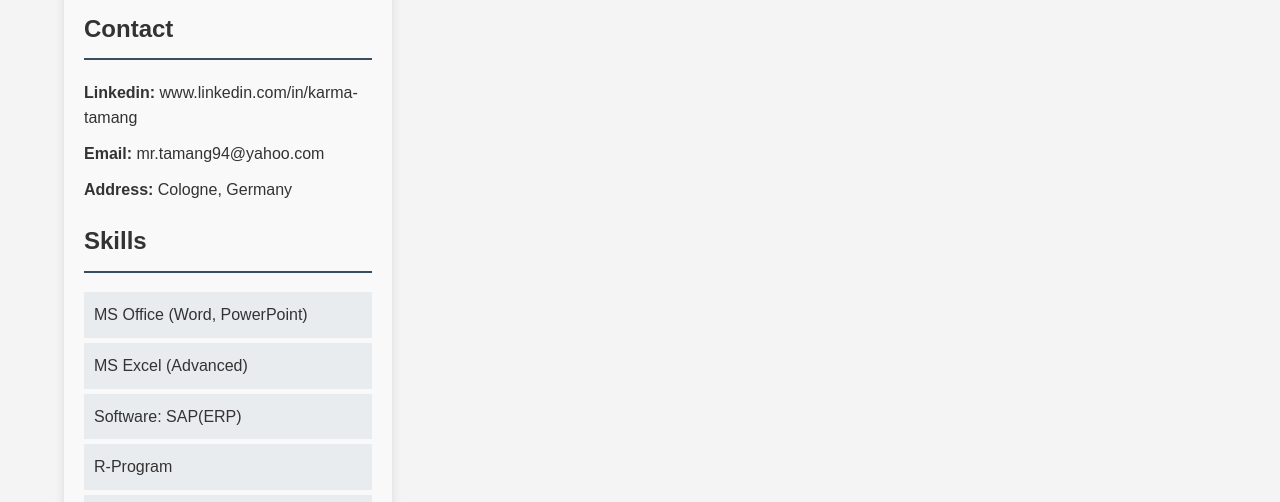
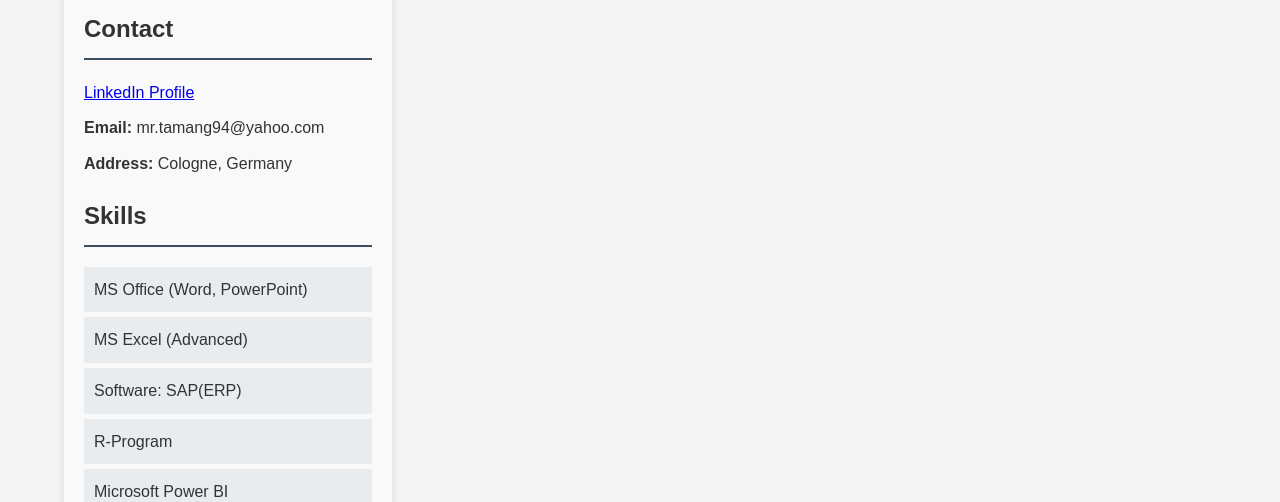
Before and after one commit to Soundchakra/My-CV, a plain HTML site: page index.html in a window 1280 px wide. Shown: the part 598-1100 px from the top of the page. Drawn offline with Linux system fonts and the light colour scheme.

Commit message:
Update index.html

```diff
--- a/index.html
+++ b/index.html
@@ -22,7 +22,7 @@
                 </div>
                 <section id="contact">
                     <h2>Contact</h2>
-                    <p><strong>Linkedin:</strong> www.linkedin.com/in/karma-tamang</p>
+                    <a href= "www.linkedin.com/in/karma-tamang">LinkedIn Profile</a>
                     <p><strong>Email:</strong> mr.tamang94@yahoo.com</p>
                     <p><strong>Address:</strong> Cologne, Germany</p>
                 </section>
```
